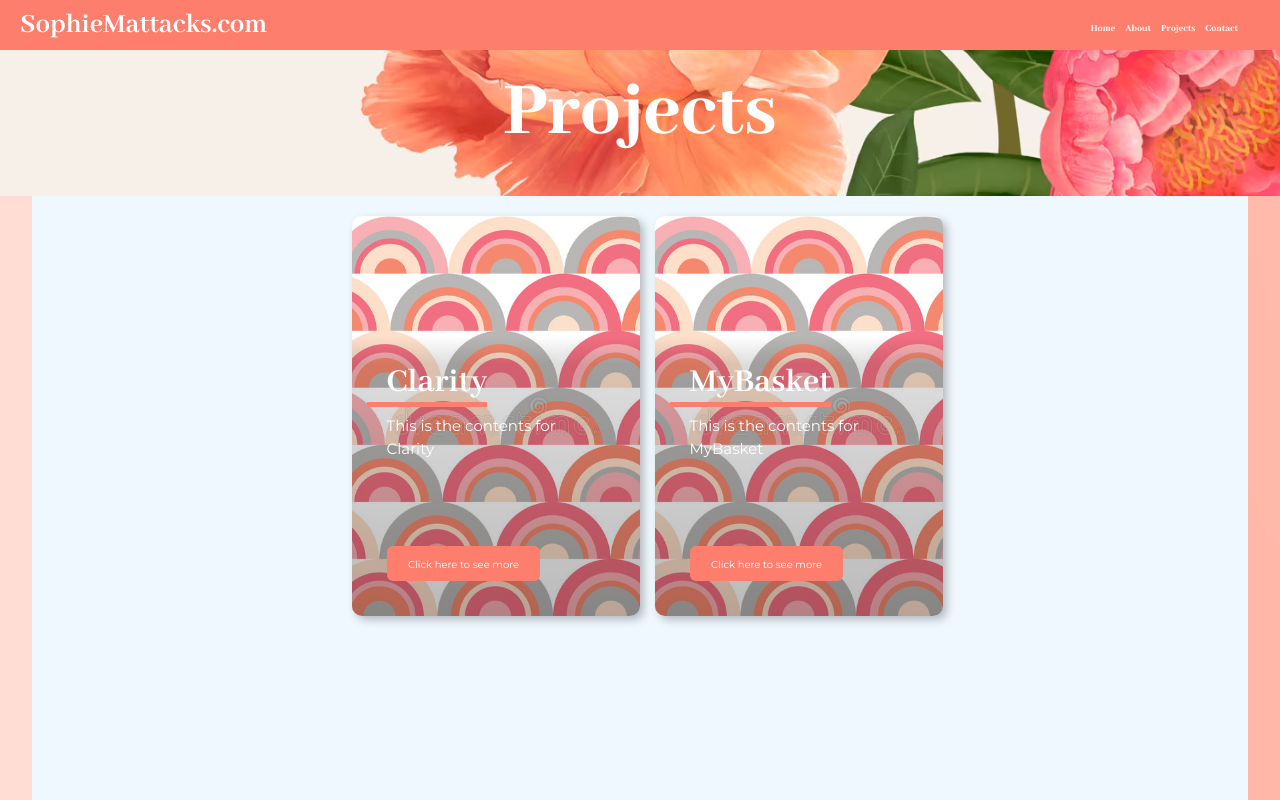
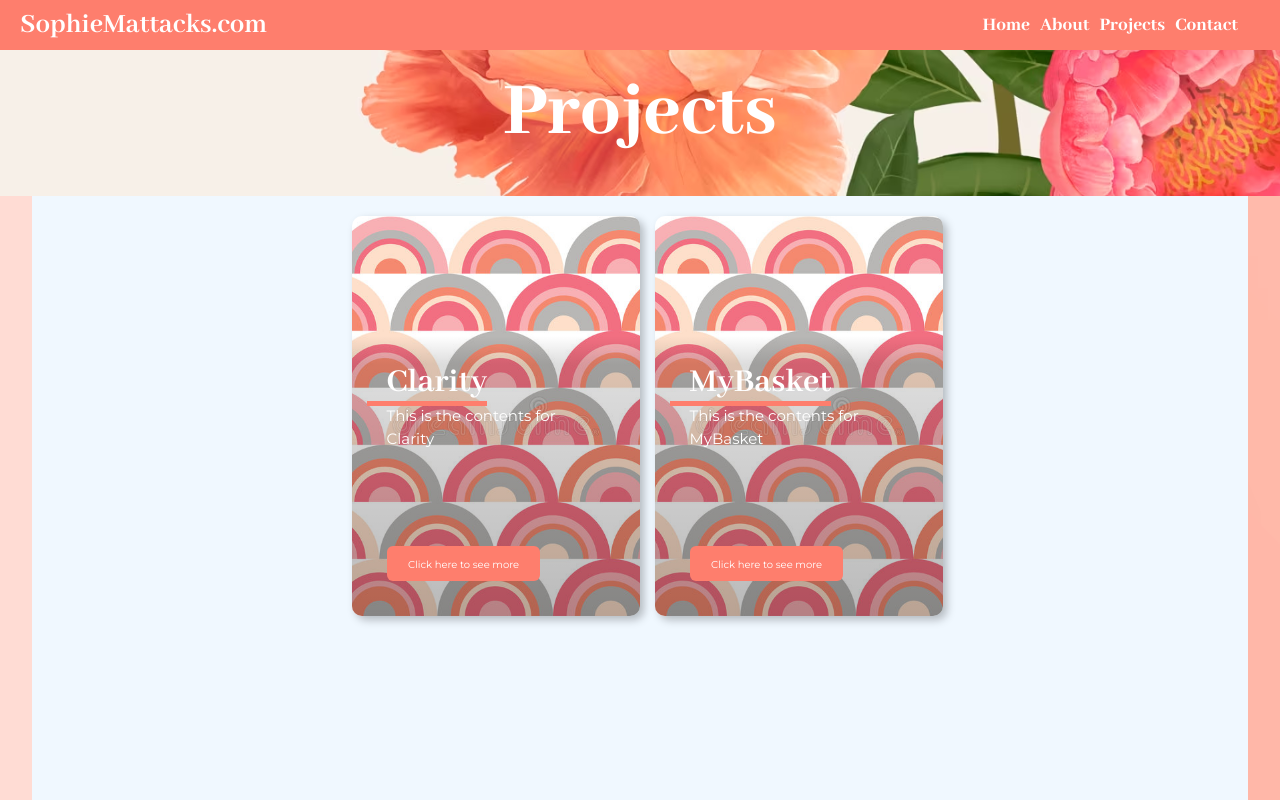
Before and after one commit to SophieMatts/sophie-mattacks, a React (Create React App) app: page /Projects in a window 1280 px wide. Shown: the top 800 px of the page. Built offline with nearby package versions, Linux system fonts and the light colour scheme.

Commit message:
Bugs fixed, all clean.

```diff
--- a/src/components/Card/Card.css
+++ b/src/components/Card/Card.css
@@ -1,41 +1,3 @@
-
-
-/* Box sizing rules */
-*,
-*::before,
-*::after {
-  box-sizing: border-box;
-}
-
-/* Remove default margin */
-body,
-h2,
-p {
-  margin: 0;
-}
-
-/* GLOBAL STYLES */
-body {
-  display: grid;
-  place-items: center;
-  height: 100vh;
-}
-
-h2 {
-  font-size: 35px;
-  font-family: 'AbhayaLibre';
-  color: white;
-  line-height: 0.7;
-}
-
-p {
-  font-family: "Montserrat";
-  font-size: 15px;
-  line-height: 1.5;
-  color: white;
-}
-
-
 .flow > * + * {
   margin-top: var(--flow-space, 1em);
 }
@@ -83,10 +45,26 @@ p {
   --flow-space: 1.25rem;
 }
 
+.card-title,
+.card-description {
+  margin: 0;
+}
+
 .card-title {
+  font-size: 35px;
+  font-family: 'AbhayaLibre';
+  color: white;
+  line-height: 0.7;
   position: relative;
   width: fit-content;
-  width: -moz-fit-content;
+}
+
+.card-description {
+  font-family: "Montserrat";
+  font-size: 15px;
+  line-height: 1.5;
+  margin-top: 10px;
+  color: white;
 }
 
 .card-title::after {
@@ -94,17 +72,11 @@ p {
   position: absolute;
   height: 0.3125rem;
   width: calc(100% + 1.25rem);
-  bottom: calc((1.25rem - 0.5rem) * -1);
+  top: 30px;
   left: -1.25rem;
   background-color:#FE7E6D;
 }
 
-.card-text {
-  width: 95%;
-  height: 90%;
-  margin-left: 8px;
-  font-family: 'Montserrat';
-}
 
 .card-button {
   padding: 0.75em 1.6em;
@@ -120,9 +92,7 @@ p {
   outline-offset: -5px;
 }
 
-
-
-a {
+.p-link {
   text-decoration: none;
   font-family: 'Montserrat';
   font-size: 10px;
--- a/src/components/Card/Card.js
+++ b/src/components/Card/Card.js
@@ -21,7 +21,7 @@ class Card extends Component {
             <p className="card-description">{description}</p>
           </div>
           <button class="card-button">
-            <a href={plink} target="_blank" rel="noreferrer">Click here to see more</a>
+            <a className="p-link" href={plink} target="_blank" rel="noreferrer">Click here to see more</a>
           </button>
         </div>
 
```
